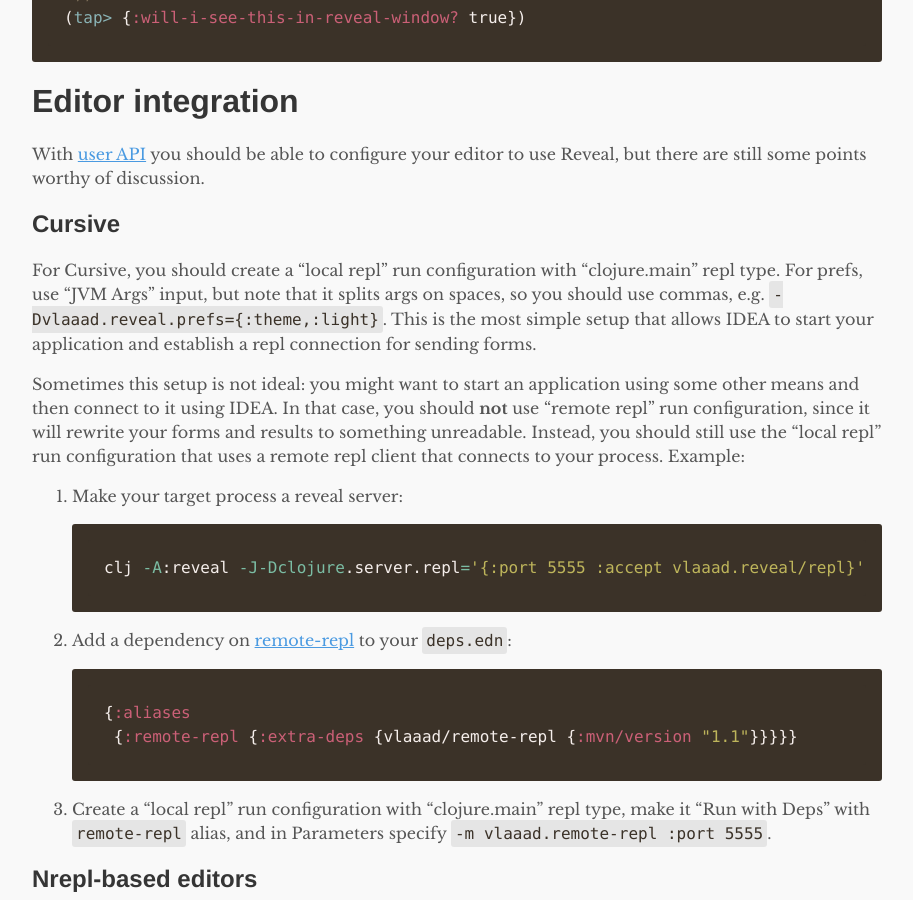
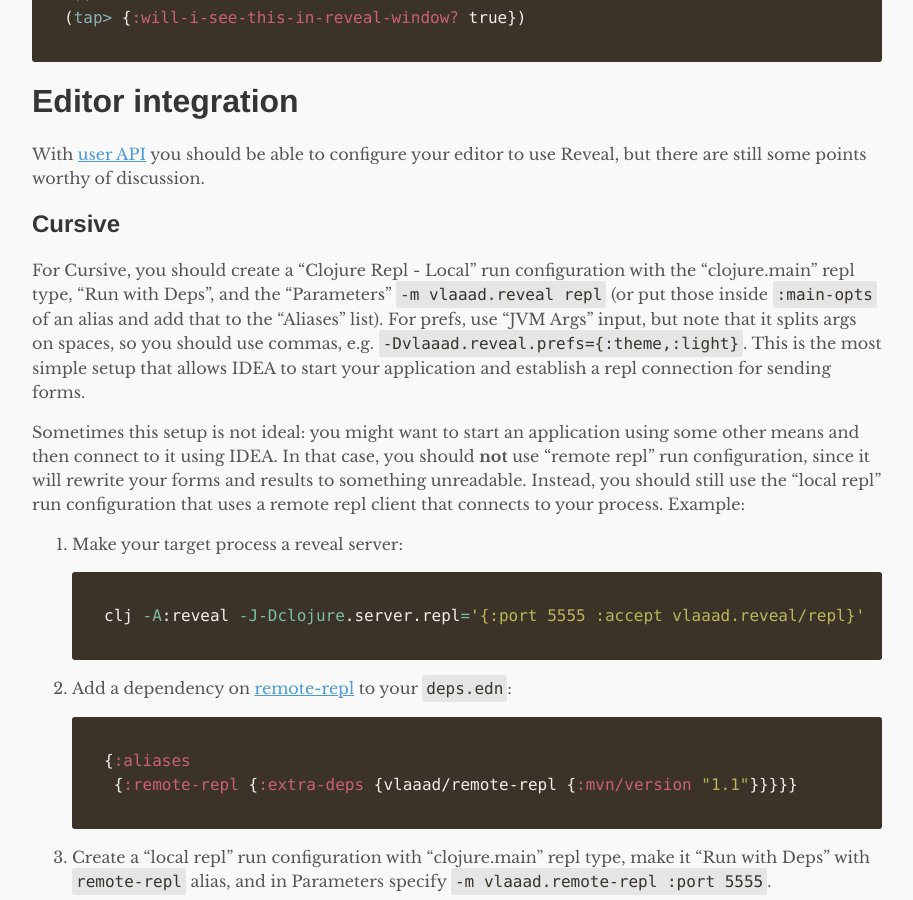
Before and after one commit to vlaaad/vlaaad.github.io, a Jekyll site: the page built from reveal.md, in a window 1280 px wide and 900 px high, scrolled down 13858 px. Shown: the whole window, without its empty margins (183-1096 px from the left). Built offline with Jekyll 4.4.1, drawn with Linux system fonts in a browser that asks for light colours.

Commit message:
Clarify Cursive instructions

```diff
--- a/reveal.md
+++ b/reveal.md
@@ -231,7 +231,7 @@
 
 ## Cursive
 
-For Cursive, you should create a "local repl" run configuration with "clojure.main" repl type. For prefs, use "JVM Args" input, but note that it splits args on spaces, so you should use commas, e.g. `-Dvlaaad.reveal.prefs={:theme,:light}`. This is the most simple setup that allows IDEA to start your application and establish a repl connection for sending forms.
+For Cursive, you should create a "Clojure Repl - Local" run configuration with the "clojure.main" repl type, "Run with Deps", and the "Parameters" `-m vlaaad.reveal repl` (or put those inside `:main-opts` of an alias and add that to the "Aliases" list). For prefs, use "JVM Args" input, but note that it splits args on spaces, so you should use commas, e.g. `-Dvlaaad.reveal.prefs={:theme,:light}`. This is the most simple setup that allows IDEA to start your application and establish a repl connection for sending forms.
 
 Sometimes this setup is not ideal: you might want to start an application using some other means and then connect to it using IDEA. In that case, you should **not** use "remote repl" run configuration, since it will rewrite your forms and results to something unreadable. Instead, you should still use the "local repl" run configuration that uses a remote repl client that connects to your process. Example:
 
```
